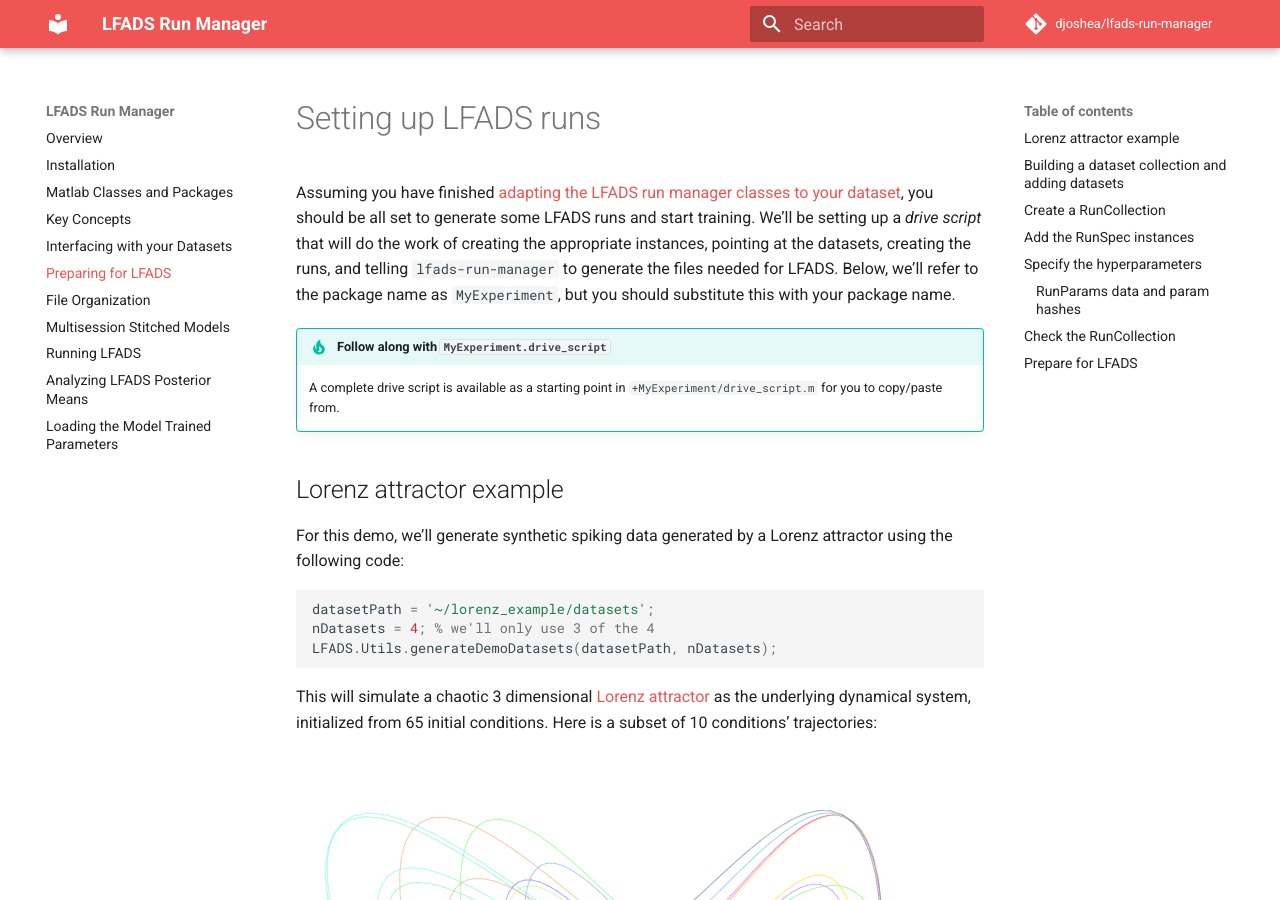
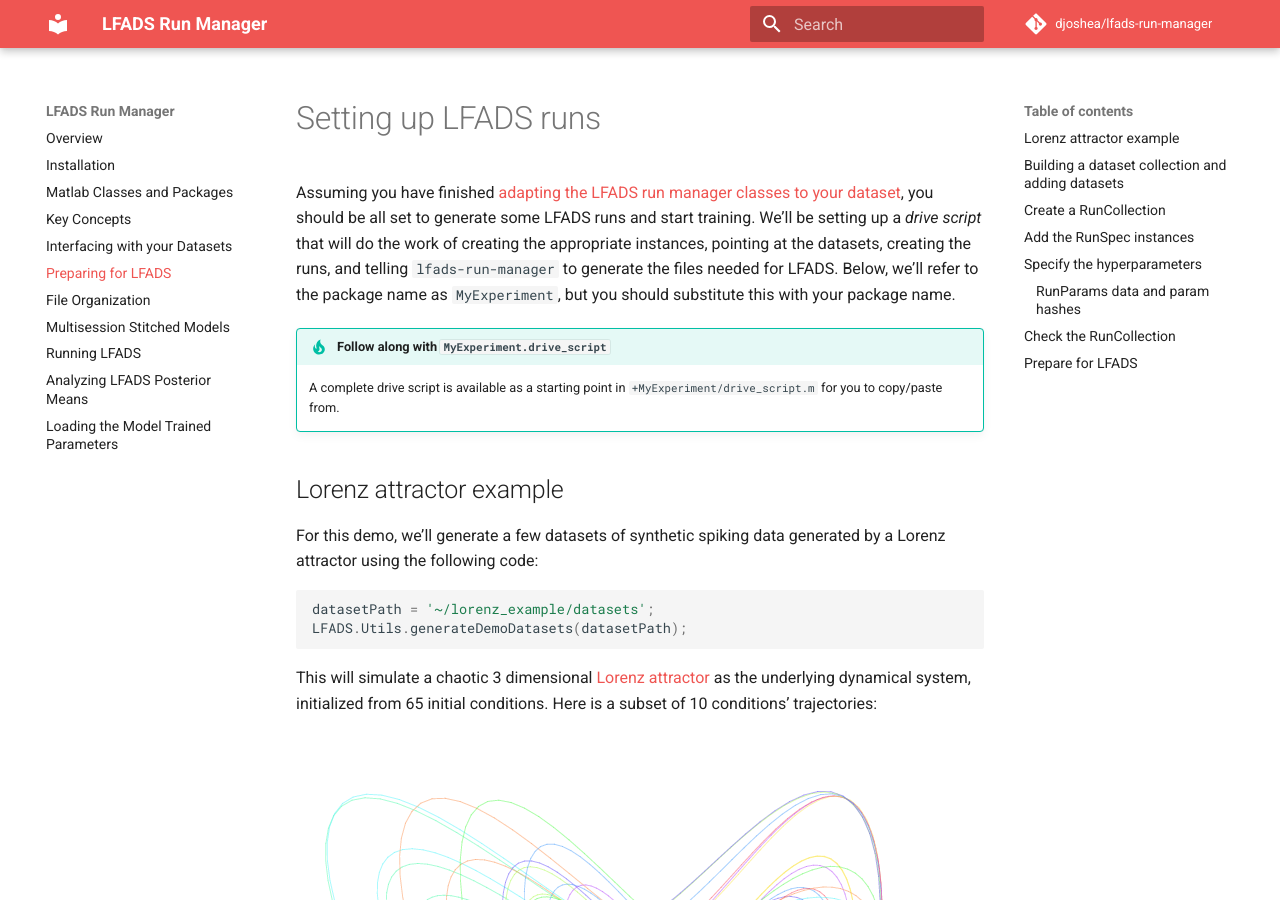
Before and after one commit to lfads/lfads-run-manager, an MkDocs documentation site: the page built from docs/drive.md, in a window 1280 px wide and 900 px high. Built offline with MkDocs 1.6.1 and Material for MkDocs 9.7.7, drawn with Linux system fonts in a browser that asks for light colours; comment, search, counter and statistics services are not loaded; old or Windows-style settings are respelled for this version of MkDocs.

````diff
--- a/docs/drive.md
+++ b/docs/drive.md
@@ -7,12 +7,11 @@ Assuming you have finished [adapting the LFADS run manager classes to your datas
 
 
 ## Lorenz attractor example
-For this demo, we'll generate synthetic spiking data generated by a Lorenz attractor using the following code:
+For this demo, we'll generate a few datasets of synthetic spiking data generated by a Lorenz attractor using the following code:
 
 ```matlab
 datasetPath = '~/lorenz_example/datasets';
-nDatasets = 4; % we'll only use 3 of the 4
-LFADS.Utils.generateDemoDatasets(datasetPath, nDatasets);
+LFADS.Utils.generateDemoDatasets(datasetPath);
 ```
 
 This will simulate a chaotic 3 dimensional [Lorenz attractor](https://en.wikipedia.org/wiki/Lorenz_system) as the underlying dynamical system, initialized from 65 initial conditions. Here is a subset of 10 conditions' trajectories:
````
Also changed, not shown: docs/adapting.md (+6 -0 lines), 6 other files.
